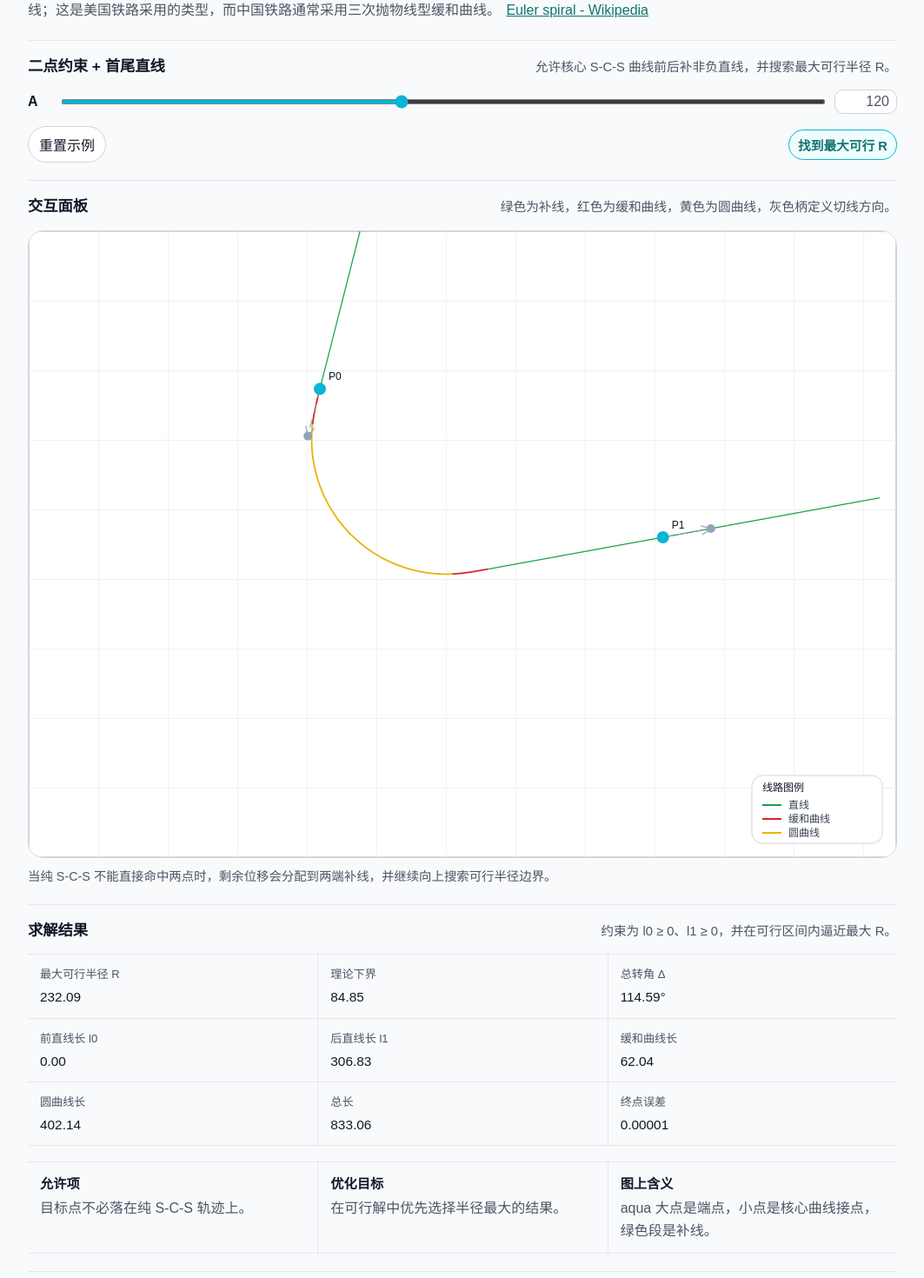
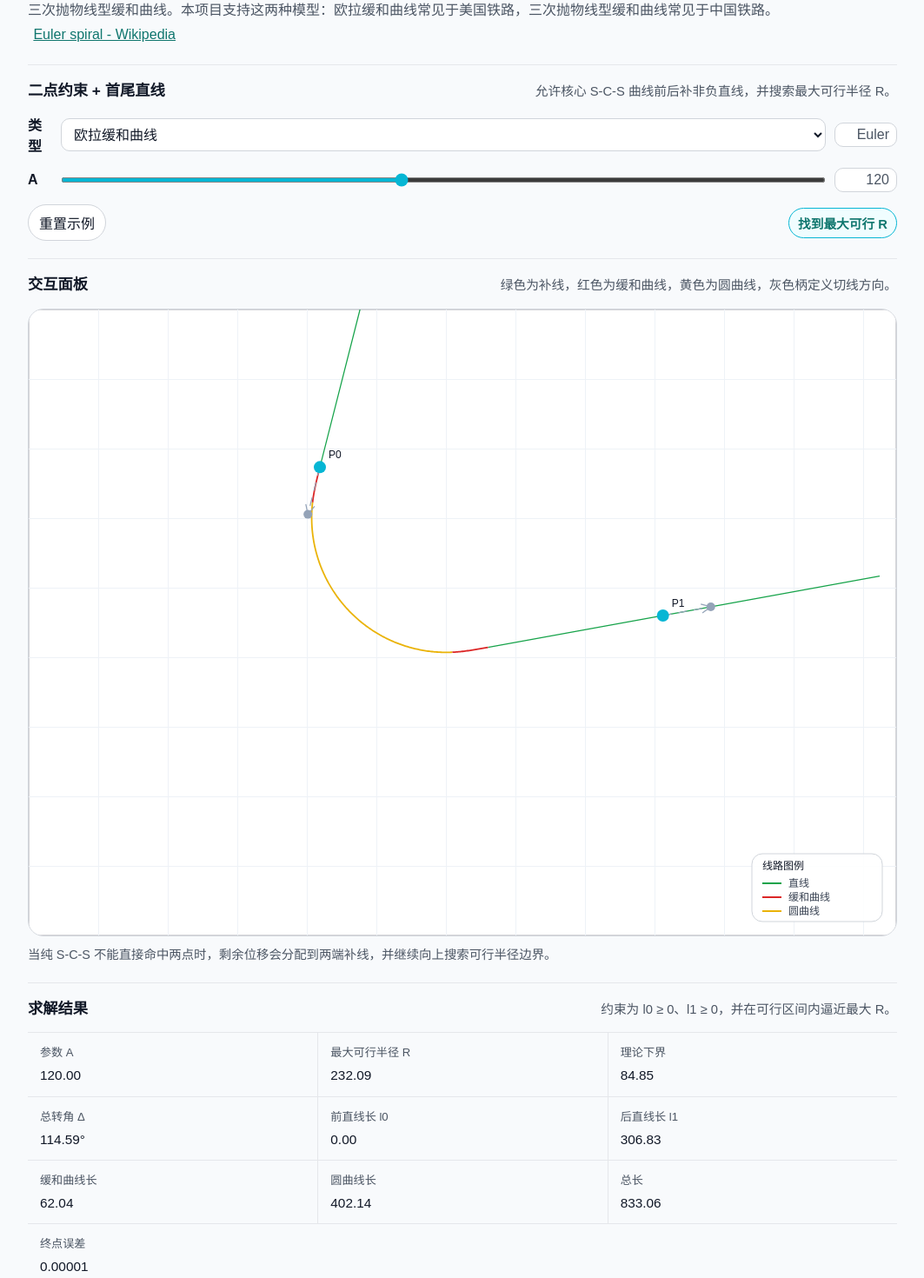
Before and after one commit to Unnamed2964/kyuri-railroad-spline-experiment, a React (Vite) app: page / in a window 1280 px wide. Shown: the part 400-1870 px from the top of the page at 87% size, without its empty margins (108-1171 px from the left). Built offline with nearby package versions, Linux system fonts and the light colour scheme.

Commit message:
Add cubic parabola transition option

```diff
--- a/src/components/TwoPointStraightPadSolverPage.tsx
+++ b/src/components/TwoPointStraightPadSolverPage.tsx
@@ -22,6 +22,8 @@ type Viewport = {
 };
 
 type DragTarget = 'start-point' | 'end-point' | 'start-handle' | 'end-handle';
+
+type TransitionCurveType = 'euler' | 'cubic-parabola';
 
 type StraightPadSolverResult = {
   status: 'ok' | 'approx' | 'straight-only' | 'invalid';
@@ -155,15 +157,77 @@ function createProjector(viewport: Viewport, width: number, height: number) {
   };
 }
 
+function buildCubicParabolaProfile(
+  transitionLength: number,
+  radius: number,
+  turnSign: 1 | -1,
+  steps: number,
+) {
+  const safeSteps = Math.max(1, steps);
+  const points: CurvePoint[] = [{ x: 0, y: 0, theta: 0 }];
+
+  for (let index = 1; index <= safeSteps; index += 1) {
+    const x = (transitionLength * index) / safeSteps;
+    const slope = (x * x) / (2 * radius * transitionLength);
+    points.push({
+      x,
+      y: turnSign * (x * x * x) / (6 * radius * transitionLength),
+      theta: turnSign * Math.atan(slope),
+    });
+  }
+
+  return points;
+}
+
+function buildCubicParabolaExitProfile(entryProfile: CurvePoint[]) {
+  const endPoint = entryProfile[entryProfile.length - 1] ?? { x: 0, y: 0, theta: 0 };
+  const endHeading = endPoint.theta;
+  const profile: CurvePoint[] = [{ x: 0, y: 0, theta: 0 }];
+
+  for (let index = 1; index < entryProfile.length; index += 1) {
+    const source = entryProfile[entryProfile.length - 1 - index] ?? { x: 0, y: 0, theta: 0 };
+    const relative = rotate(
+      {
+        x: endPoint.x - source.x,
+        y: endPoint.y - source.y,
+      },
+      -endHeading,
+    );
+
+    profile.push({
+      x: relative.x,
+      y: -relative.y,
+      theta: wrapAngle(endHeading - source.theta),
+    });
+  }
+
+  return profile;
+}
+
+function getMinimumRadius(curveType: TransitionCurveType, transitionParameter: number, headingDelta: number) {
+  const headingMagnitude = Math.max(Math.abs(headingDelta), 1e-6);
+
+  if (curveType === 'euler') {
+    return transitionParameter / Math.sqrt(headingMagnitude);
+  }
+
+  return Math.sqrt(transitionParameter / (2 * Math.tan(headingMagnitude * 0.5)));
+}
+
 function simulateSymmetricCurve(
-  parameterA: number,
+  curveType: TransitionCurveType,
+  transitionParameter: number,
   radius: number,
   headingDelta: number,
   turnSign: 1 | -1,
   returnSamples: boolean,
 ) {
-  const transitionLength = (parameterA * parameterA) / radius;
-  const transitionAngle = (transitionLength * transitionLength) / (2 * parameterA * parameterA);
+  const transitionLength =
+    curveType === 'euler' ? (transitionParameter * transitionParameter) / radius : transitionParameter / radius;
+  const transitionAngle =
+    curveType === 'euler'
+      ? (transitionLength * transitionLength) / (2 * transitionParameter * transitionParameter)
+      : Math.atan((transitionLength * transitionLength) / (2 * transitionParameter));
   const rawCircleAngle = Math.abs(headingDelta) - 2 * transitionAngle;
 
   if (rawCircleAngle < -1e-6) {
@@ -177,6 +241,70 @@ function simulateSymmetricCurve(
   const entrySteps = Math.max(24, Math.round((segmentCount * transitionLength) / totalLength));
   const circleSteps = Math.max(16, Math.round((segmentCount * circleLength) / totalLength));
   const exitSteps = entrySteps;
+
+  if (curveType === 'cubic-parabola') {
+    const entryProfile = buildCubicParabolaProfile(transitionLength, radius, turnSign, entrySteps);
+    const entryEnd = entryProfile[entryProfile.length - 1] ?? { x: 0, y: 0, theta: 0 };
+    let x = entryEnd.x;
+    let y = entryEnd.y;
+    let theta = entryEnd.theta;
+    const samples: CurvePoint[] = returnSamples ? entryProfile.slice() : [];
+    const entrySampleCount = returnSamples ? samples.length : 0;
+    let circleSampleCount = 0;
+
+    if (circleLength > 1e-9 && circleSteps > 0) {
+      const deltaS = circleLength / circleSteps;
+
+      for (let index = 0; index < circleSteps; index += 1) {
+        const deltaTheta = (turnSign * circleAngle) / circleSteps;
+        const midTheta = theta + deltaTheta * 0.5;
+        x += Math.cos(midTheta) * deltaS;
+        y += Math.sin(midTheta) * deltaS;
+        theta += deltaTheta;
+
+        if (returnSamples) {
+          samples.push({ x, y, theta });
+        }
+      }
+    }
+
+    if (returnSamples) {
+      circleSampleCount = samples.length - entrySampleCount;
+    }
+
+    const circleEnd = { x, y, theta };
+    const exitProfile = buildCubicParabolaExitProfile(entryProfile);
+    const exitEnd = exitProfile[exitProfile.length - 1] ?? { x: 0, y: 0, theta: 0 };
+    const rotatedExitEnd = rotate(exitEnd, circleEnd.theta);
+
+    if (returnSamples) {
+      for (let index = 1; index < exitProfile.length; index += 1) {
+        const point = exitProfile[index];
+        const rotatedPoint = rotate(point, circleEnd.theta);
+        samples.push({
+          x: circleEnd.x + rotatedPoint.x,
+          y: circleEnd.y + rotatedPoint.y,
+          theta: wrapAngle(circleEnd.theta + point.theta),
+        });
+      }
+    }
+
+    return {
+      transitionLength,
+      circleLength,
+      totalLength,
+      circleAngle,
+      entrySampleCount,
+      circleSampleCount,
+      end: {
+        x: circleEnd.x + rotatedExitEnd.x,
+        y: circleEnd.y + rotatedExitEnd.y,
+        theta: wrapAngle(circleEnd.theta + exitEnd.theta),
+      },
+      samples,
+    };
+  }
+
   let x = 0;
   let y = 0;
   let theta = 0;
@@ -207,7 +335,7 @@ function simulateSymmetricCurve(
 
   advance(transitionLength, entrySteps, (index, deltaS) => {
     const sMid = (index + 0.5) * deltaS;
-    return turnSign * (sMid / (parameterA * parameterA));
+    return turnSign * (sMid / (transitionParameter * transitionParameter));
   });
 
   if (returnSamples) {
@@ -222,7 +350,7 @@ function simulateSymmetricCurve(
 
   advance(transitionLength, exitSteps, (index, deltaS) => {
     const sMid = (index + 0.5) * deltaS;
-    return turnSign * ((transitionLength - sMid) / (parameterA * parameterA));
+    return turnSign * ((transitionLength - sMid) / (transitionParameter * transitionParameter));
   });
 
   return {
@@ -288,7 +416,12 @@ function solveStraightPadding(
   };
 }
 
-function solveMinRadiusWithStraightPads(startPose: Pose, endPose: Pose, parameterA: number): StraightPadSolverResult {
+function solveMinRadiusWithStraightPads(
+  startPose: Pose,
+  endPose: Pose,
+  curveType: TransitionCurveType,
+  transitionParameter: number,
+): StraightPadSolverResult {
   const headingDelta = wrapAngle(endPose.heading - startPose.heading);
   const relativeTarget = rotate(subtract(endPose.point, startPose.point), -startPose.heading);
   const chordLength = Math.max(distance(startPose.point, endPose.point), 1);
@@ -320,15 +453,16 @@ function solveMinRadiusWithStraightPads(startPose: Pose, endPose: Pose, paramete
   }
 
   const turnSign = Math.sign(headingDelta) >= 0 ? 1 : -1;
-  const minRadius = parameterA / Math.sqrt(Math.max(Math.abs(headingDelta), 1e-6));
+  const minRadius = getMinimumRadius(curveType, transitionParameter, headingDelta);
   const lowerBound = minRadius * 1.0005;
-  const upperBound = Math.max(lowerBound * 36, chordLength * 12, parameterA * 18);
+  const scaleParameter = curveType === 'euler' ? transitionParameter : Math.sqrt(transitionParameter);
+  const upperBound = Math.max(lowerBound * 36, chordLength * 12, scaleParameter * 18);
   const sampleCount = 360;
   let lastFeasibleRadius: number | null = null;
   let firstInfeasibleAfterFeasible: number | null = null;
 
   const isFeasible = (radius: number) => {
-    const simulation = simulateSymmetricCurve(parameterA, radius, headingDelta, turnSign, false);
+    const simulation = simulateSymmetricCurve(curveType, transitionParameter, radius, headingDelta, turnSign, false);
     if (!simulation) {
       return false;
     }
@@ -389,7 +523,7 @@ function solveMinRadiusWithStraightPads(startPose: Pose, endPose: Pose, paramete
   }
 
   const bestRadius = left;
-  const simulation = simulateSymmetricCurve(parameterA, bestRadius, headingDelta, turnSign, true);
+  const simulation = simulateSymmetricCurve(curveType, transitionParameter, bestRadius, headingDelta, turnSign, true);
   if (!simulation) {
     return {
       status: 'invalid',
@@ -519,7 +653,9 @@ export function TwoPointStraightPadSolverPage() {
   const canvasRef = useRef<HTMLCanvasElement | null>(null);
   const canvasHostRef = useRef<HTMLDivElement | null>(null);
   const [canvasWidth, setCanvasWidth] = useState(960);
-  const [parameterA, setParameterA] = useState(120);
+  const [transitionCurveType, setTransitionCurveType] = useState<TransitionCurveType>('euler');
+  const [eulerParameterA, setEulerParameterA] = useState(120);
+  const [cubicParameterC, setCubicParameterC] = useState(36000);
   const [startPose, setStartPose] = useState<Pose>({
     point: { x: 254, y: 588 },
     heading: -1.82,
@@ -529,6 +665,7 @@ export function TwoPointStraightPadSolverPage() {
     heading: 0.18,
   });
   const [dragTarget, setDragTarget] = useState<DragTarget | null>(null);
+  const transitionParameter = transitionCurveType === 'euler' ? eulerParameterA : cubicParameterC;
 
   useEffect(() => {
     if (!canvasHostRef.current) {
@@ -545,8 +682,8 @@ export function TwoPointStraightPadSolverPage() {
   }, []);
 
   const solverResult = useMemo(
-    () => solveMinRadiusWithStraightPads(startPose, endPose, parameterA),
-    [endPose, parameterA, startPose],
+    () => solveMinRadiusWithStraightPads(startPose, endPose, transitionCurveType, transitionParameter),
+    [endPose, startPose, transitionCurveType, transitionParameter],
   );
   const viewport: Viewport = WORLD_BOUNDS;
   const startHandle = getHandlePoint(startPose);
@@ -791,7 +928,8 @@ export function TwoPointStraightPadSolverPage() {
   };
 
   const resetScene = () => {
-    setParameterA(120);
+    setEulerParameterA(120);
+    setCubicParameterC(36000);
     setStartPose({ point: { x: 254, y: 588 }, heading: -1.82 });
     setEndPose({ point: { x: 846, y: 332 }, heading: 0.18 });
   };
@@ -819,7 +957,7 @@ export function TwoPointStraightPadSolverPage() {
             <sup>2</sup> / R，以及曲率定义 k := 1 / R，两者成正比。向心力的突变不仅会导致乘客乘坐体验不佳，也会增加铁道的磨损，甚至增大脱轨风险。实际上，圆曲线的曲率半径以及缓和曲线的参数，是线路限速的重要制约因素。
           </p>
           <p>
-            如果我们使曲率随弧长线性变化，那么就得到了一种铁道缓和曲线：欧拉螺线（Euler Spiral）。本项目使用的就是欧拉缓和曲线；这是美国铁路采用的类型，而中国铁路通常采用三次抛物线型缓和曲线。
+            如果我们使曲率随弧长线性变化，那么就得到欧拉螺线（Euler Spiral）；如果采用 y = x³ / 6C 的近似式，其中 C = RL，则得到三次抛物线型缓和曲线。本项目支持这两种模型：欧拉缓和曲线常见于美国铁路，三次抛物线型缓和曲线常见于中国铁路。
             <a href="https://en.wikipedia.org/wiki/Euler_spiral" target="_blank" rel="noreferrer">
               Euler spiral - Wikipedia
             </a>
@@ -836,18 +974,40 @@ export function TwoPointStraightPadSolverPage() {
         </div>
 
         <div className="solver-controls-grid">
+          <label className="slider-row" htmlFor="straight-pad-curve-type">
+            <span className="slider-label">类型</span>
+            <select
+              id="straight-pad-curve-type"
+              className="solver-select"
+              value={transitionCurveType}
+              onChange={(event) => setTransitionCurveType(event.target.value as TransitionCurveType)}
+            >
+              <option value="euler">欧拉缓和曲线</option>
+              <option value="cubic-parabola">三次抛物线</option>
+            </select>
+            <span className="slider-value">{transitionCurveType === 'euler' ? 'Euler' : 'y = x³ / 6C'}</span>
+          </label>
+
           <label className="slider-row" htmlFor="straight-pad-parameter-a">
-            <span className="slider-label">A</span>
+            <span className="slider-label">{transitionCurveType === 'euler' ? 'A' : 'C'}</span>
             <input
               id="straight-pad-parameter-a"
               type="range"
-              min="40"
-              max="220"
-              step="1"
-              value={parameterA}
-              onChange={(event) => setParameterA(Number(event.target.value))}
+              min={transitionCurveType === 'euler' ? '40' : '4000'}
+              max={transitionCurveType === 'euler' ? '220' : '90000'}
+              step={transitionCurveType === 'euler' ? '1' : '100'}
+              value={transitionParameter}
+              onChange={(event) => {
+                const nextValue = Number(event.target.value);
+                if (transitionCurveType === 'euler') {
+                  setEulerParameterA(nextValue);
+                  return;
+                }
+
+                setCubicParameterC(nextValue);
+              }}
             />
-            <output className="slider-value">{formatValue(parameterA, 0)}</output>
+            <output className="slider-value">{formatValue(transitionParameter, 0)}</output>
           </label>
 
           <div className="solver-actions">
@@ -897,6 +1057,10 @@ export function TwoPointStraightPadSolverPage() {
 
         <dl className="metrics-grid solver-metrics-grid">
           <div>
+            <dt>{transitionCurveType === 'euler' ? '参数 A' : '固定参数 C = RL'}</dt>
+            <dd>{formatValue(transitionParameter)}</dd>
+          </div>
+          <div>
             <dt>最大可行半径 R</dt>
             <dd>{formatValue(solverResult.radius)}</dd>
           </div>
@@ -945,7 +1109,7 @@ export function TwoPointStraightPadSolverPage() {
           </div>
           <div>
             <h3>图上含义</h3>
-            <p>aqua 大点是端点，小点是核心曲线接点，绿色段是补线。</p>
+            <p>aqua 大点是端点，绿色段是补线，红色段是缓和曲线。</p>
           </div>
         </div>
       </section>
--- a/src/styles.css
+++ b/src/styles.css
@@ -153,6 +153,16 @@ h2 {
   height: 6px;
   margin: 0;
   accent-color: var(--site-accent);
+}
+
+.solver-select {
+  width: 100%;
+  min-height: 38px;
+  padding: 6px 10px;
+  border: 1px solid var(--site-border);
+  border-radius: 10px;
+  background: var(--site-surface);
+  color: var(--site-fg);
 }
 
 .slider-value {
```
